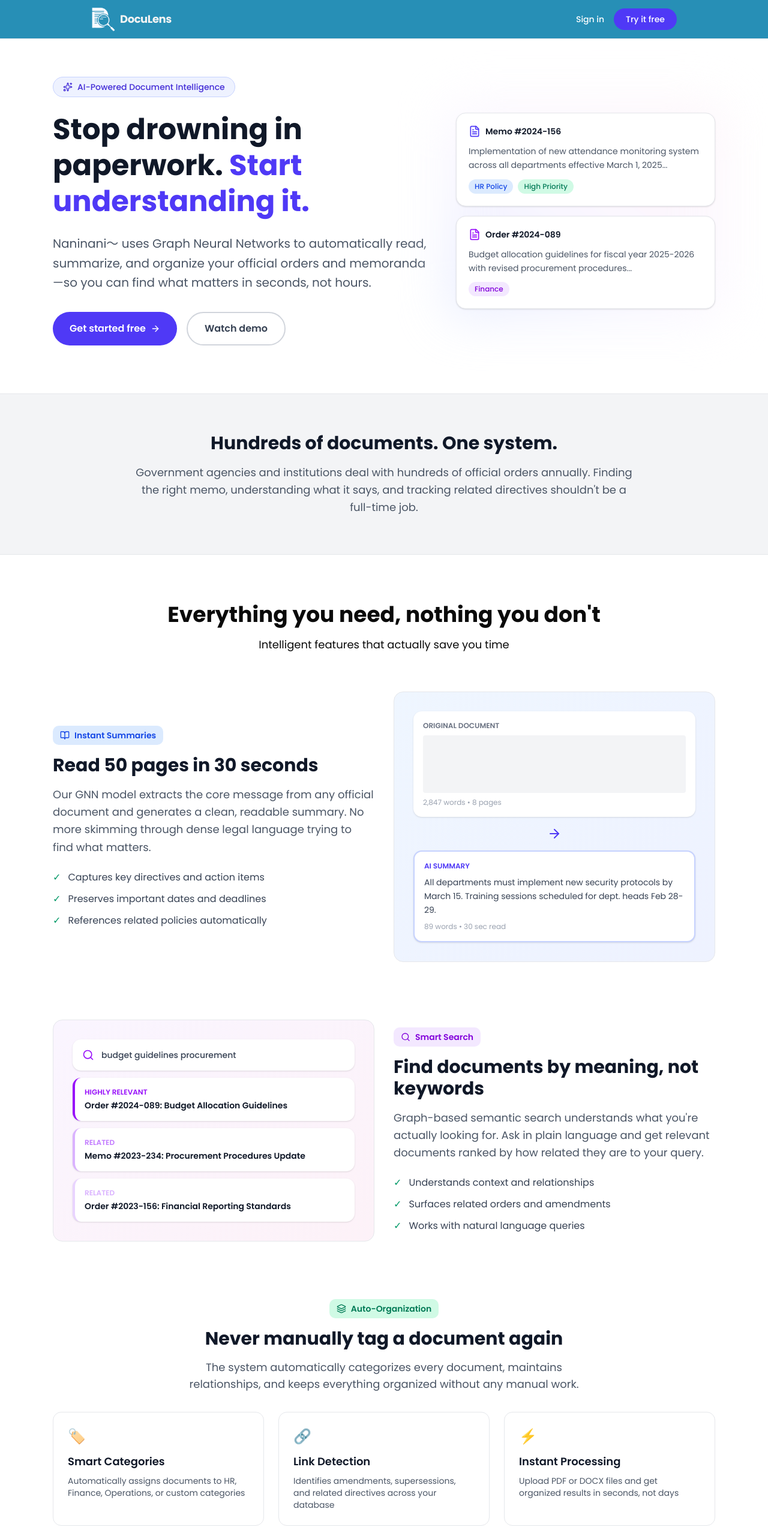
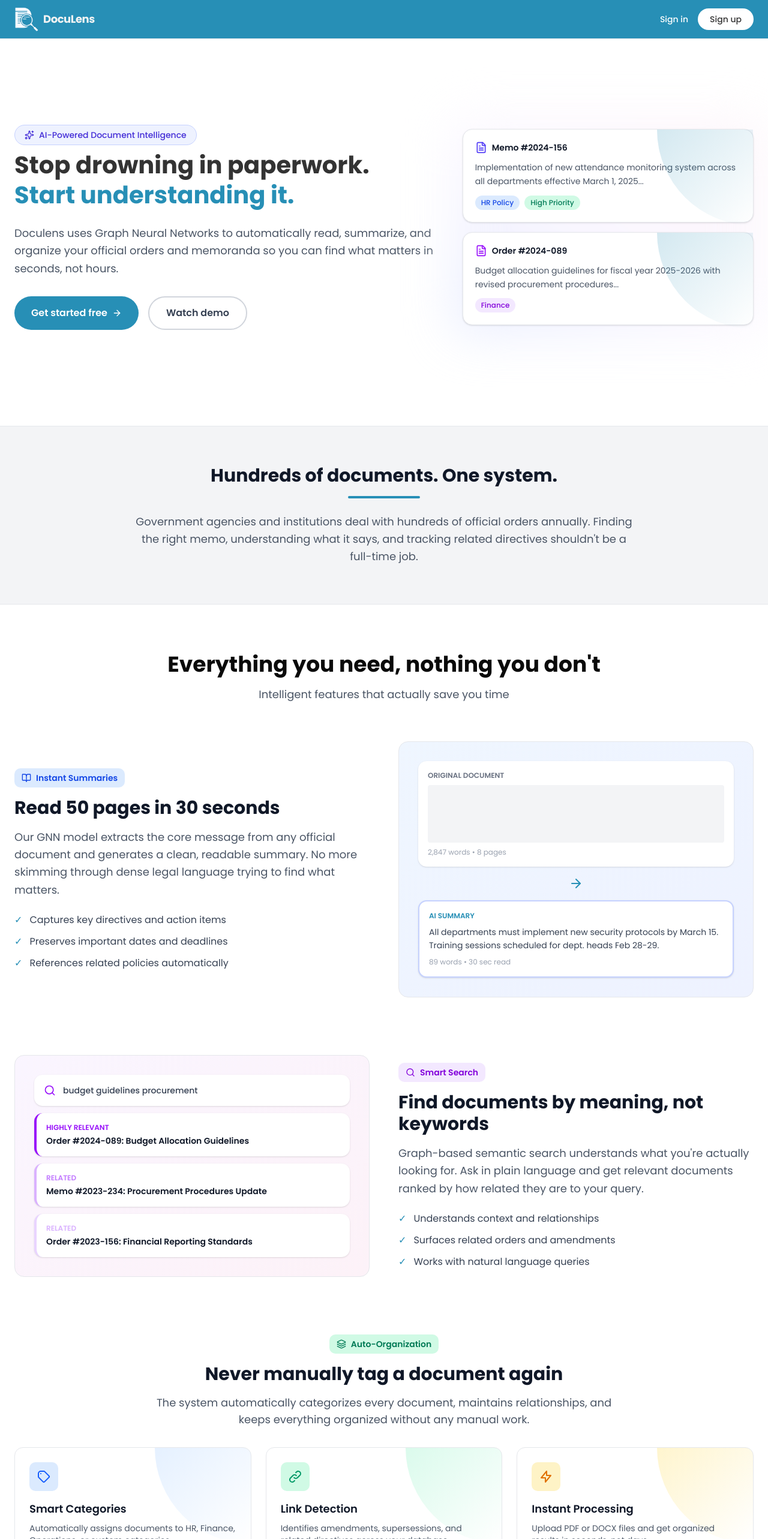
Before and after one commit to Nethaiah/deped-semantic-docs, a Next.js app: page / in a window 1280 px wide. Shown: the top 2566 px of the page at 60% size. Built offline with nearby package versions, Linux system fonts and the light colour scheme; no server answers; the database is empty.

Commit message:
edit landing page, dashboard

```diff
--- a/src/app/page.tsx
+++ b/src/app/page.tsx
@@ -8,32 +8,32 @@
   Layers,
   Network,
 } from "lucide-react";
-import Header from "@/components/header"
+import Header from "@/components/header";
 
 export default function Home() {
   return (
     <div className="min-h-screen bg-white">
       {/* Hero Section - Asymmetric Layout */}
-      <section className="mx-auto max-w-6xl px-6 pt-32 pb-20">
+      <section className="mx-auto max-w-7xl px-6 pt-32 pb-20">
         <div className="grid gap-12 lg:grid-cols-12 items-center">
-          <div className="lg:col-span-7">
-            <div className="inline-flex items-center gap-2 rounded-full border border-indigo-200 bg-indigo-50 px-4 py-1.5 text-sm font-medium text-indigo-700 mb-6">
+          <div className="lg:col-span-7 py-20">
+            <div className="inline-flex items-center gap-2 rounded-full border border-indigo-200 bg-indigo-50 px-4 py-1.5 text-sm font-medium text-indigo-700 mb-2">
               <Sparkles className="h-4 w-4" />
               AI-Powered Document Intelligence
             </div>
-            <h1 className="text-5xl font-bold leading-tight text-gray-900 mb-6">
+            <h1 className="text-[2.5em] font-bold leading-tight text-[#333] mb-6">
               Stop drowning in paperwork.
-              <span className="text-indigo-600"> Start understanding it.</span>
+              <span className="text-[#278fb6]"> Start understanding it.</span>
             </h1>
-            <p className="text-xl text-gray-600 leading-relaxed mb-8">
-              Naninani〜 uses Graph Neural Networks to automatically read,
-              summarize, and organize your official orders and memoranda—so you
+            <p className="text-lg text-gray-600 leading-relaxed mb-8">
+              Doculens uses Graph Neural Networks to automatically read,
+              summarize, and organize your official orders and memoranda so you
               can find what matters in seconds, not hours.
             </p>
             <div className="flex flex-wrap gap-4">
               <Link
                 href="/register"
-                className="group flex items-center gap-2 rounded-full bg-indigo-600 px-7 py-3.5 text-base font-semibold text-white hover:bg-indigo-700 transition"
+                className="group flex items-center gap-2 rounded-full bg-[#278fb6] px-7 py-3.5 text-base font-semibold text-white hover:bg-[#278fb6]/80 transition"
               >
                 Get started free
                 <ArrowRight className="h-4 w-4 group-hover:translate-x-1 transition-transform" />
@@ -51,7 +51,7 @@
             <div className="relative">
               <div className="absolute -inset-4 rounded-3xl bg-gradient-to-tr from-indigo-100 via-purple-50 to-pink-50 opacity-75 blur-2xl"></div>
               <div className="relative space-y-4">
-                <div className="rounded-2xl border border-gray-200 bg-white p-5 shadow-sm">
+                <div className=" relative rounded-2xl border border-gray-200 bg-white p-5 shadow-sm">
                   <div className="mb-3 flex items-center gap-2">
                     <FileText className="h-5 w-5 text-indigo-600" />
                     <span className="text-sm font-semibold text-gray-900">
@@ -70,8 +70,10 @@
                       High Priority
                     </span>
                   </div>
+                  {/* Decorative corner accent */}
+                  <div className="absolute top-0 right-0 w-40 h-40 bg-gradient-to-br from-[#278fb6]/20 to-transparent rounded-bl-full"></div>
                 </div>
-                <div className="rounded-2xl border border-gray-200 bg-white p-5 shadow-sm">
+                <div className="relative rounded-2xl border border-gray-200 bg-white p-5 shadow-sm">
                   <div className="mb-3 flex items-center gap-2">
                     <FileText className="h-5 w-5 text-purple-600" />
                     <span className="text-sm font-semibold text-gray-900">
@@ -87,6 +89,7 @@
                       Finance
                     </span>
                   </div>
+                  <div className="absolute top-0 right-0 w-40 h-40 bg-gradient-to-br from-[#278fb6]/20 to-transparent rounded-bl-full"></div>
                 </div>
               </div>
             </div>
@@ -100,6 +103,7 @@
           <h2 className="text-3xl font-bold text-gray-900 mb-4">
             Hundreds of documents. One system.
           </h2>
+          <div className="mx-auto w-30 h-1 bg-[#278fb6] rounded-full mb-6"></div>
           <p className="text-lg text-gray-600 leading-relaxed">
             Government agencies and institutions deal with hundreds of official
             orders annually. Finding the right memo, understanding what it says,
@@ -109,19 +113,19 @@
       </section>
 
       {/* Features - Magazine Style Layout */}
-      <section className="mx-auto max-w-6xl px-6 py-20">
+      <section className="mx-auto max-w-7xl px-6 py-20">
         <div className="mb-16 text-center">
           <h2 className="text-4xl font-bold mb-4">
             Everything you need, nothing you don't
           </h2>
-          <p className="text-lg">
+          <p className="text-lg text-gray-600">
             Intelligent features that actually save you time
           </p>
         </div>
 
         <div className="space-y-24">
           {/* Feature 1 - Large */}
-          <div className="grid gap-8 lg:grid-cols-2 items-center">
+          <div className="grid gap-12 lg:grid-cols-2 items-center">
             <div>
               <div className="mb-4 inline-flex items-center gap-2 rounded-lg bg-blue-100 px-3 py-1.5 text-sm font-semibold text-blue-700">
                 <BookOpen className="h-4 w-4" />
@@ -138,15 +142,15 @@
               </p>
               <ul className="space-y-3">
                 <li className="flex gap-3 text-gray-700">
-                  <span className="text-emerald-600">✓</span>
+                  <span className="text-[#278fb6]">✓</span>
                   <span>Captures key directives and action items</span>
                 </li>
                 <li className="flex gap-3 text-gray-700">
-                  <span className="text-emerald-600">✓</span>
+                  <span className="text-[#278fb6]">✓</span>
                   <span>Preserves important dates and deadlines</span>
                 </li>
                 <li className="flex gap-3 text-gray-700">
-                  <span className="text-emerald-600">✓</span>
+                  <span className="text-[#278fb6]">✓</span>
                   <span>References related policies automatically</span>
                 </li>
               </ul>
@@ -163,10 +167,10 @@
                   </div>
                 </div>
                 <div className="flex justify-center">
-                  <ArrowRight className="h-6 w-6 text-indigo-600" />
+                  <ArrowRight className="h-6 w-6 text-[#278fb6]" />
                 </div>
                 <div className="rounded-xl bg-white p-4 shadow-sm border-2 border-indigo-200">
-                  <div className="text-xs font-semibold text-indigo-600 mb-2">
+                  <div className="text-xs font-semibold text-[#278fb6] mb-2">
                     AI SUMMARY
                   </div>
                   <p className="text-sm text-gray-700 leading-relaxed">
@@ -183,7 +187,7 @@
           </div>
 
           {/* Feature 2 - Split */}
-          <div className="grid gap-8 lg:grid-cols-2 items-center">
+          <div className="grid gap-12 lg:grid-cols-2 items-center">
             <div className="order-2 lg:order-1 rounded-2xl border border-gray-200 bg-gradient-to-br from-purple-50 to-pink-50 p-8">
               <div className="space-y-3">
                 <div className="flex items-center gap-3 rounded-xl bg-white p-4 shadow-sm">
@@ -233,21 +237,22 @@
               </p>
               <ul className="space-y-3">
                 <li className="flex gap-3 text-gray-700">
-                  <span className="text-emerald-600">✓</span>
+                  <span className="text-[#278fb6]">✓</span>
                   <span>Understands context and relationships</span>
                 </li>
                 <li className="flex gap-3 text-gray-700">
-                  <span className="text-emerald-600">✓</span>
+                  <span className="text-[#278fb6]">✓</span>
                   <span>Surfaces related orders and amendments</span>
                 </li>
                 <li className="flex gap-3 text-gray-700">
-                  <span className="text-emerald-600">✓</span>
+                  <span className="text-[#278fb6]">✓</span>
                   <span>Works with natural language queries</span>
                 </li>
               </ul>
             </div>
           </div>
 
+          {/* Feature 3 - Cards */}
           {/* Feature 3 - Cards */}
           <div>
             <div className="mb-8 text-center">
@@ -258,25 +263,76 @@
               <h3 className="text-3xl font-bold text-gray-900 mb-4">
                 Never manually tag a document again
               </h3>
-              <p className="text-lg text-gray-600 max-w-2xl mx-auto">
+              <p className="text-lg text-gray-600 max-w-3xl mx-auto">
                 The system automatically categorizes every document, maintains
                 relationships, and keeps everything organized without any manual
                 work.
               </p>
             </div>
             <div className="grid gap-6 md:grid-cols-3">
-              <div className="rounded-xl border border-gray-200 bg-white p-6 hover:shadow-lg transition-shadow">
-                <div className="mb-3 text-2xl">🏷️</div>
+              {/* Card 1 */}
+              <div className="group relative overflow-hidden rounded-xl border border-gray-200 bg-white p-6 hover:shadow-lg transition-all duration-300">
+                {/* Subtle gradient overlay */}
+                <div className="absolute inset-0 bg-gradient-to-br from-blue-50/50 via-transparent to-transparent opacity-0 group-hover:opacity-100 transition-opacity duration-300"></div>
+
+                {/* Decorative corner accent */}
+                <div className="absolute top-0 right-0 w-40 h-40 bg-gradient-to-br from-blue-200/40 to-transparent rounded-bl-full"></div>
+
+                {/* Content */}
+                <div className="relative z-10">
+                  <div className="mb-4 inline-flex items-center justify-center w-12 h-12 rounded-lg bg-blue-100 text-blue-600">
+                    <svg
+                      className="w-6 h-6"
+                      fill="none"
+                      stroke="currentColor"
+                      viewBox="0 0 24 24"
+                    >
+                      <path
+                        strokeLinecap="round"
+                        strokeLinejoin="round"
+                        strokeWidth={2}
+                        d="M7 7h.01M7 3h5c.512 0 1.024.195 1.414.586l7 7a2 2 0 010 2.828l-7 7a2 2 0 01-2.828 0l-7-7A1.994 1.994 0 013 12V7a4 4 0 014-4z"
+                      />
+                    </svg>
+                  </div>
                   <h4 className="text-lg font-semibold text-gray-900 mb-2">
                     Smart Categories
                   </h4>
                   <p className="text-sm text-gray-600">
-                  Automatically assigns documents to HR, Finance, Operations, or
-                  custom categories
+                    Automatically assigns documents to HR, Finance, Operations,
+                    or custom categories
                   </p>
                 </div>
-              <div className="rounded-xl border border-gray-200 bg-white p-6 hover:shadow-lg transition-shadow">
-                <div className="mb-3 text-2xl">🔗</div>
+
+                {/* Bottom accent line */}
+                <div className="absolute bottom-0 left-0 right-0 h-1 bg-gradient-to-r from-[#278fb6] to-transparent transform scale-x-0 group-hover:scale-x-100 transition-transform duration-300 origin-left"></div>
+              </div>
+
+              {/* Card 2 */}
+              <div className="group relative overflow-hidden rounded-xl border border-gray-200 bg-white p-6 hover:shadow-lg transition-all duration-300">
+                {/* Subtle gradient overlay */}
+                <div className="absolute inset-0 bg-gradient-to-br from-emerald-50/50 via-transparent to-transparent opacity-0 group-hover:opacity-100 transition-opacity duration-300"></div>
+
+                {/* Decorative corner accent */}
+                <div className="absolute top-0 right-0 w-40 h-40 bg-gradient-to-br from-emerald-200/40 to-transparent rounded-bl-full"></div>
+
+                {/* Content */}
+                <div className="relative z-10">
+                  <div className="mb-4 inline-flex items-center justify-center w-12 h-12 rounded-lg bg-emerald-100 text-emerald-600">
+                    <svg
+                      className="w-6 h-6"
+                      fill="none"
+                      stroke="currentColor"
+                      viewBox="0 0 24 24"
+                    >
+                      <path
+                        strokeLinecap="round"
+                        strokeLinejoin="round"
+                        strokeWidth={2}
+                        d="M13.828 10.172a4 4 0 00-5.656 0l-4 4a4 4 0 105.656 5.656l1.102-1.101m-.758-4.899a4 4 0 005.656 0l4-4a4 4 0 00-5.656-5.656l-1.1 1.1"
+                      />
+                    </svg>
+                  </div>
                   <h4 className="text-lg font-semibold text-gray-900 mb-2">
                     Link Detection
                   </h4>
@@ -285,22 +341,54 @@
                     across your database
                   </p>
                 </div>
-              <div className="rounded-xl border border-gray-200 bg-white p-6 hover:shadow-lg transition-shadow">
-                <div className="mb-3 text-2xl">⚡</div>
+
+                {/* Bottom accent line */}
+                <div className="absolute bottom-0 left-0 right-0 h-1 bg-gradient-to-r from-emerald-500 to-transparent transform scale-x-0 group-hover:scale-x-100 transition-transform duration-300 origin-left"></div>
+              </div>
+
+              {/* Card 3 */}
+              <div className="group relative overflow-hidden rounded-xl border border-gray-200 bg-white p-6 hover:shadow-lg transition-all duration-300">
+                {/* Subtle gradient overlay */}
+                <div className="absolute inset-0 bg-gradient-to-br from-amber-50/50 via-transparent to-transparent opacity-0 group-hover:opacity-100 transition-opacity duration-300"></div>
+
+                {/* Decorative corner accent */}
+                <div className="absolute top-0 right-0 w-40 h-40 bg-gradient-to-br from-amber-200/40 to-transparent rounded-bl-full"></div>
+
+                {/* Content */}
+                <div className="relative z-10">
+                  <div className="mb-4 inline-flex items-center justify-center w-12 h-12 rounded-lg bg-amber-100 text-amber-600">
+                    <svg
+                      className="w-6 h-6"
+                      fill="none"
+                      stroke="currentColor"
+                      viewBox="0 0 24 24"
+                    >
+                      <path
+                        strokeLinecap="round"
+                        strokeLinejoin="round"
+                        strokeWidth={2}
+                        d="M13 10V3L4 14h7v7l9-11h-7z"
+                      />
+                    </svg>
+                  </div>
                   <h4 className="text-lg font-semibold text-gray-900 mb-2">
                     Instant Processing
                   </h4>
                   <p className="text-sm text-gray-600">
-                  Upload PDF or DOCX files and get organized results in seconds,
-                  not days
+                    Upload PDF or DOCX files and get organized results in
+                    seconds, not days
                   </p>
+                </div>
+
+                {/* Bottom accent line */}
+                <div className="absolute bottom-0 left-0 right-0 h-1 bg-gradient-to-r from-amber-500 to-transparent transform scale-x-0 group-hover:scale-x-100 transition-transform duration-300 origin-left"></div>
               </div>
             </div>
           </div>
         </div>
       </section>
 
-      {/* Social Proof */}
+      {/* Social Proof
       <section className="border-y border-gray-200 bg-gray-50 py-16">
         <div className="mx-auto max-w-6xl px-6">
           <div className="mb-12 text-center">
@@ -335,38 +423,17 @@
             </div>
           </div>
         </div>
-      </section>
-
-      {/* CTA */}
-      <section className="mx-auto max-w-4xl px-6 py-24 text-center">
-        <h2 className="text-4xl font-bold text-gray-900 mb-4">
-          Ready to take back your time?
-        </h2>
-        <p className="text-xl text-gray-600 mb-8">
-          Start processing documents smarter, not harder.
-        </p>
-        <Link
-          href="/register"
-          className="inline-flex items-center gap-2 rounded-full bg-indigo-600 px-8 py-4 text-lg font-semibold text-white hover:bg-indigo-700 transition"
-        >
-          Get started free
-          <ArrowRight className="h-5 w-5" />
-        </Link>
-        <p className="mt-4 text-sm text-gray-500">
-          No credit card required • Set up in minutes
-        </p>
-      </section>
+      </section> */}
 
       {/* Footer */}
-      <footer className="border-t border-gray-200 bg-white py-12">
+      <footer className="border-t border-gray-300 bg-[#278fb6]/10 py-12">
         <div className="mx-auto max-w-6xl px-6">
           <div className="flex flex-col items-center justify-between gap-4 md:flex-row">
             <div className="flex items-center gap-2">
-              <Network className="h-6 w-6 text-indigo-600" />
-              <span className="font-semibold text-gray-900">Aguadoudesuka</span>
+              <span className="font-semibold text-[#333]">Doculens</span>
             </div>
-            <p className="text-sm text-gray-500">
-              © 2025 Naninani〜. GNN-powered document intelligence.
+            <p className="text-sm text-[#333]">
+              © 2025 Doculens. GNN-powered document intelligence.
             </p>
           </div>
         </div>
--- a/src/components/header.tsx
+++ b/src/components/header.tsx
@@ -25,7 +25,7 @@
 
   const containerClass = isAuthenticated
     ? "flex items-center justify-between px-6 py-4"
-    : "mx-auto flex max-w-5xl items-center justify-between px-6 py-3";
+    : "mx-auto flex max-w-7xl items-center justify-between px-6 py-3";
 
   return (
     <nav
@@ -69,9 +69,9 @@
               </Link>
               <Link
                 href="/register"
-                className="rounded-full bg-indigo-600 px-5 py-2 text-sm font-medium text-white hover:bg-indigo-700 transition"
+                className="rounded-full bg-white px-5 py-2 text-sm font-medium text-[#333] hover:bg-gray-300 transition"
               >
-                Try it free
+                Sign up
               </Link>
             </>
           )}
```
Also changed, not shown: src/features/auth/login/components/login-form.tsx (+27 -16 lines), src/features/auth/register/components/register-form.tsx (+28 -16 lines), src/features/dashboard/user/components/user-page.tsx (+9 -3 lines). Lines whose indentation alone changed are shown as unchanged.
